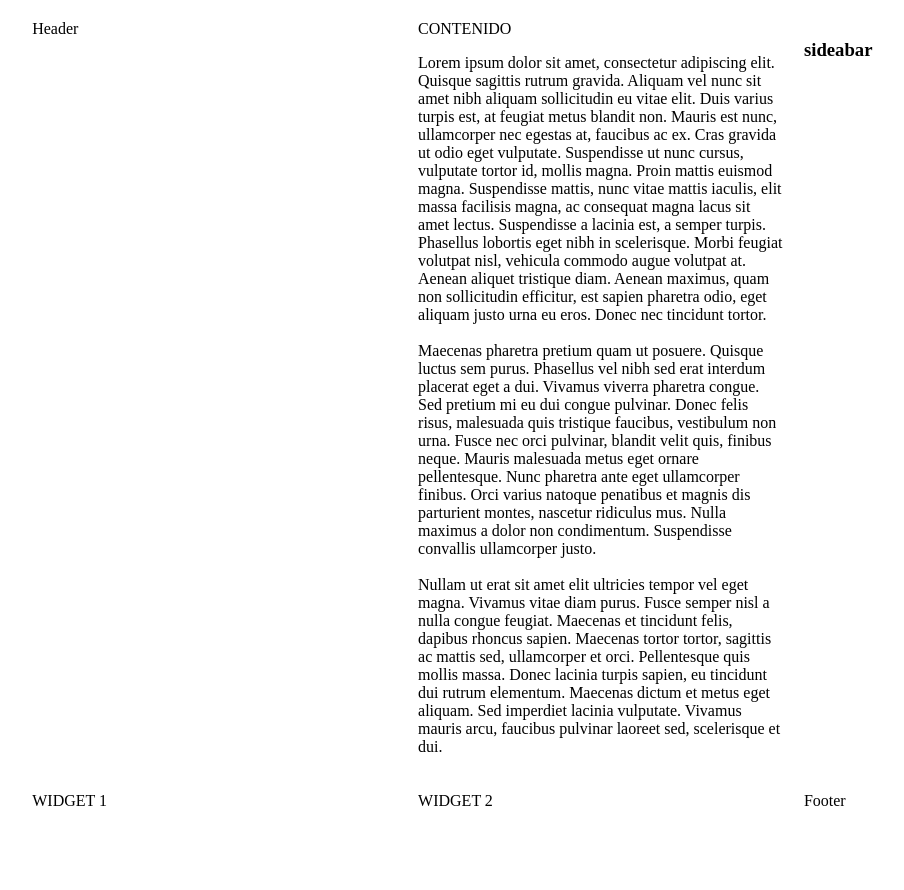
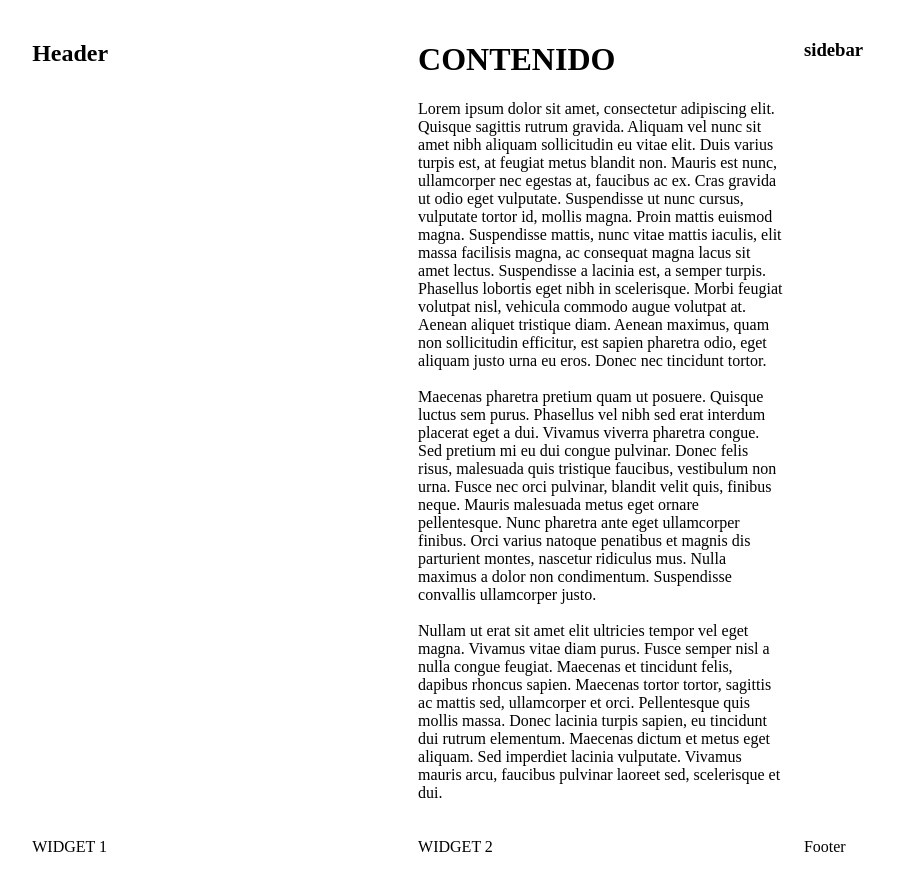
Before and after one commit to luisaromero/CSSGRID, a plain HTML site: page index.html in a window 1280 px wide. Shown: the whole page, without its empty margins (39-943 px from the left). Drawn offline with Linux system fonts and the light colour scheme.

Commit message:
agregando estilos a css

```diff
--- a/index.html
+++ b/index.html
@@ -8,9 +8,9 @@
 </head>
 <body>
     <div class="container">
-     <header class="header">Header</header>
+     <header class="header"><h2>Header</h2></header>
      <main class="content">
-         <h>CONTENIDO</h>
+         <h1>CONTENIDO</h1>
          <p>
             Lorem ipsum dolor sit amet, consectetur adipiscing elit. Quisque sagittis rutrum gravida. Aliquam vel nunc sit amet nibh aliquam sollicitudin eu vitae elit. Duis varius turpis est, at feugiat metus blandit non. Mauris est nunc, ullamcorper nec egestas at, faucibus ac ex. Cras gravida ut odio eget vulputate. Suspendisse ut nunc cursus, vulputate tortor id, mollis magna. Proin mattis euismod magna. Suspendisse mattis, nunc vitae mattis iaculis, elit massa facilisis magna, ac consequat magna lacus sit amet lectus. Suspendisse a lacinia est, a semper turpis. Phasellus lobortis eget nibh in scelerisque. Morbi feugiat volutpat nisl, vehicula commodo augue volutpat at. Aenean aliquet tristique diam. Aenean maximus, quam non sollicitudin efficitur, est sapien pharetra odio, eget aliquam justo urna eu eros. Donec nec tincidunt tortor.
             <br><br>
@@ -23,7 +23,7 @@
          </p>
      </main>
      <aside class="sidebar">
-         <h3>sideabar</h3>
+         <h3>sidebar</h3>
      </aside>
      <div class="widget-1">WIDGET 1</div>
      <div class="widget-2">WIDGET 2</div>
```
